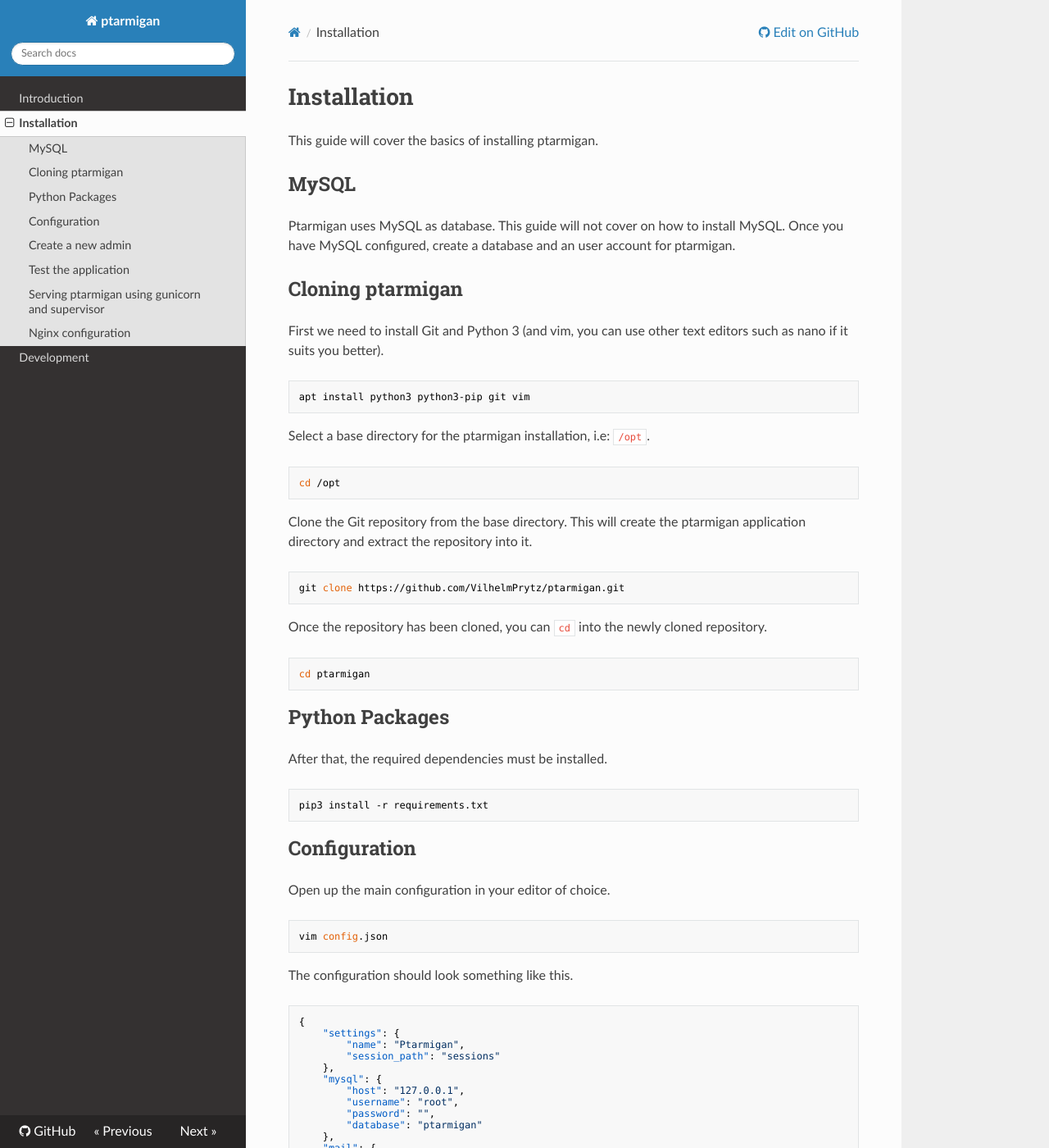
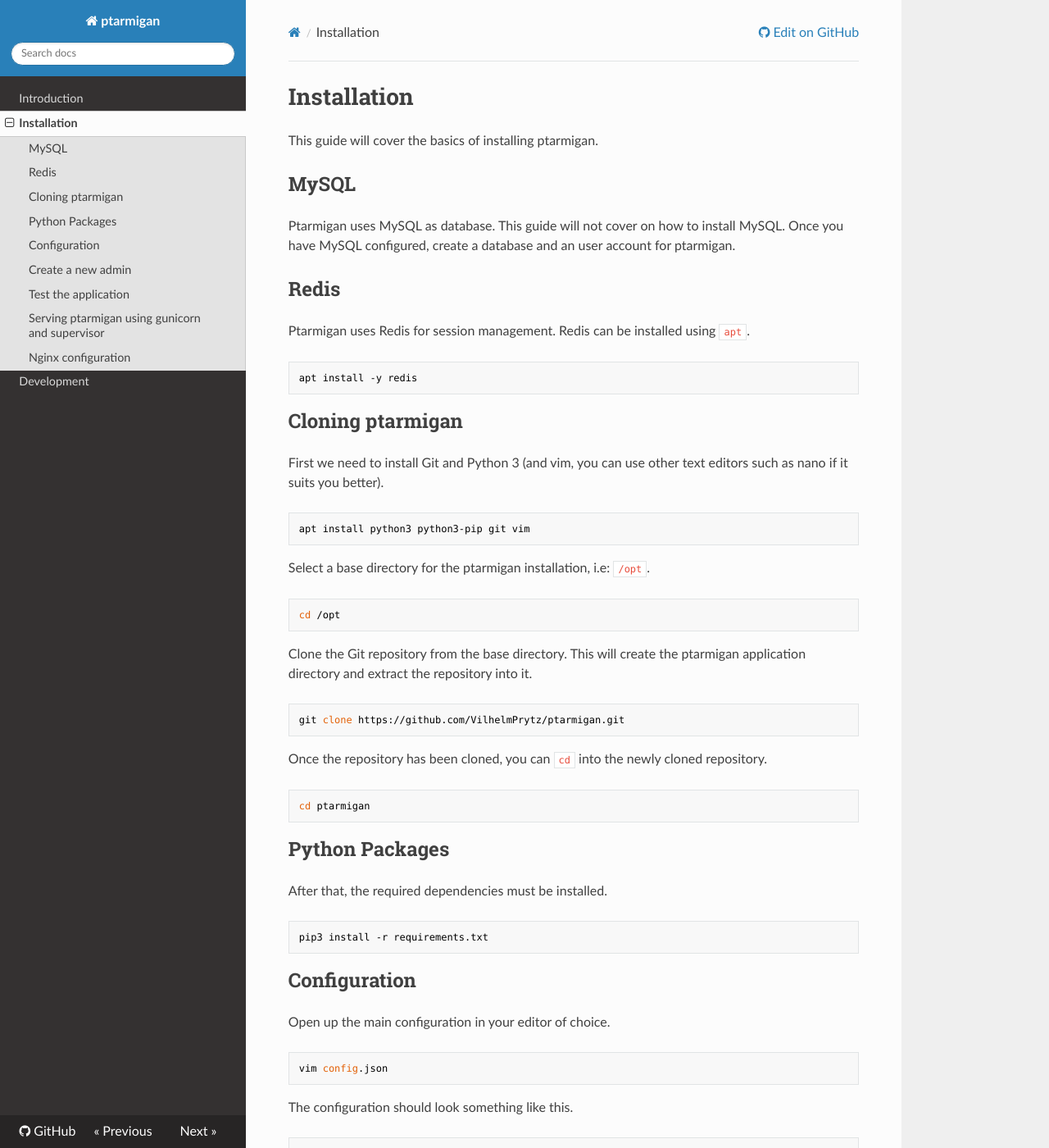
Before and after one commit to vilhelmprytz/ptarmigan, an MkDocs documentation site: the page built from docs/installation.md, in a window 1280 px wide and 1400 px high. Shown: the whole window at 82% size. Built offline with MkDocs 1.6.1, drawn with Linux system fonts in a browser that asks for light colours; nearby versions of some CDN libraries; some of the changed text lies outside the part shown.

Commit message:
Use Redis for session management

````diff
--- a/app.py
+++ b/app.py
@@ -15,6 +15,8 @@
 
 from flask import Flask, render_template
 from datetime import timedelta
+import redis
+
 from version import version
 
 from routes.client import client_routes
@@ -51,8 +53,8 @@
     db.create_all()
 
 # Session Management
-SESSION_TYPE = "filesystem"
-SESSION_FILE_DIR = config["settings"]["session_path"]
+SESSION_TYPE = "redis"
+SESSION_REDIS = redis.Redis(host=config["redis"]["host"], port=config["redis"]["port"])
 SESSION_PERMANENT = True
 PERMANENT_SESSION_LIFETIME = timedelta(hours=24)
 
--- a/docs/installation.md
+++ b/docs/installation.md
@@ -5,6 +5,14 @@
 ## MySQL
 
 Ptarmigan uses MySQL as database. This guide will not cover on how to install MySQL. Once you have MySQL configured, create a database and an user account for ptarmigan.
+
+## Redis
+
+Ptarmigan uses Redis for session management. Redis can be installed using `apt`.
+
+```bash
+apt install -y redis
+```
 
 ## Cloning ptarmigan
 
@@ -53,14 +61,17 @@
 ```
 {
     "settings": {
-        "name": "Ptarmigan",
-        "session_path": "sessions"
+        "name": "Ptarmigan"
     },
     "mysql": {
         "host": "127.0.0.1",
-        "username": "root",
-        "password": "",
+        "username": "ptarmigan",
+        "password": "password",
         "database": "ptarmigan"
+    },
+    "redis": {
+        "host": "127.0.0.1",
+        "port": 6379
     },
     "mail": {
         "smtp_host": "",
--- a/requirements.txt
+++ b/requirements.txt
@@ -3,3 +3,4 @@
 Flask-SQLAlchemy==2.4.1
 PyMySQL[rsa]==0.9.3
 requests==2.22.0
+redis==3.3.11
````
Also changed, not shown: config.json (+5 -2 lines), docker-compose.yml (+7 -0 lines), docs/index.md (+7 -6 lines), 5 other files.
